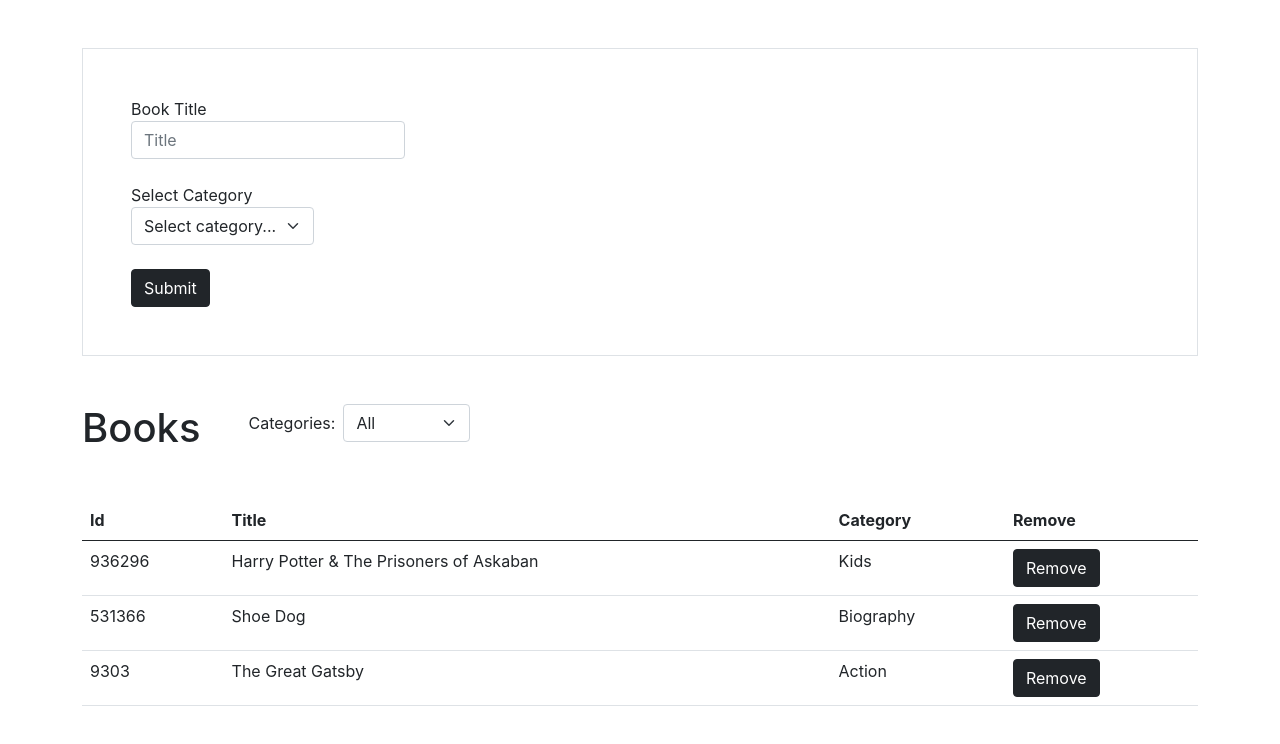
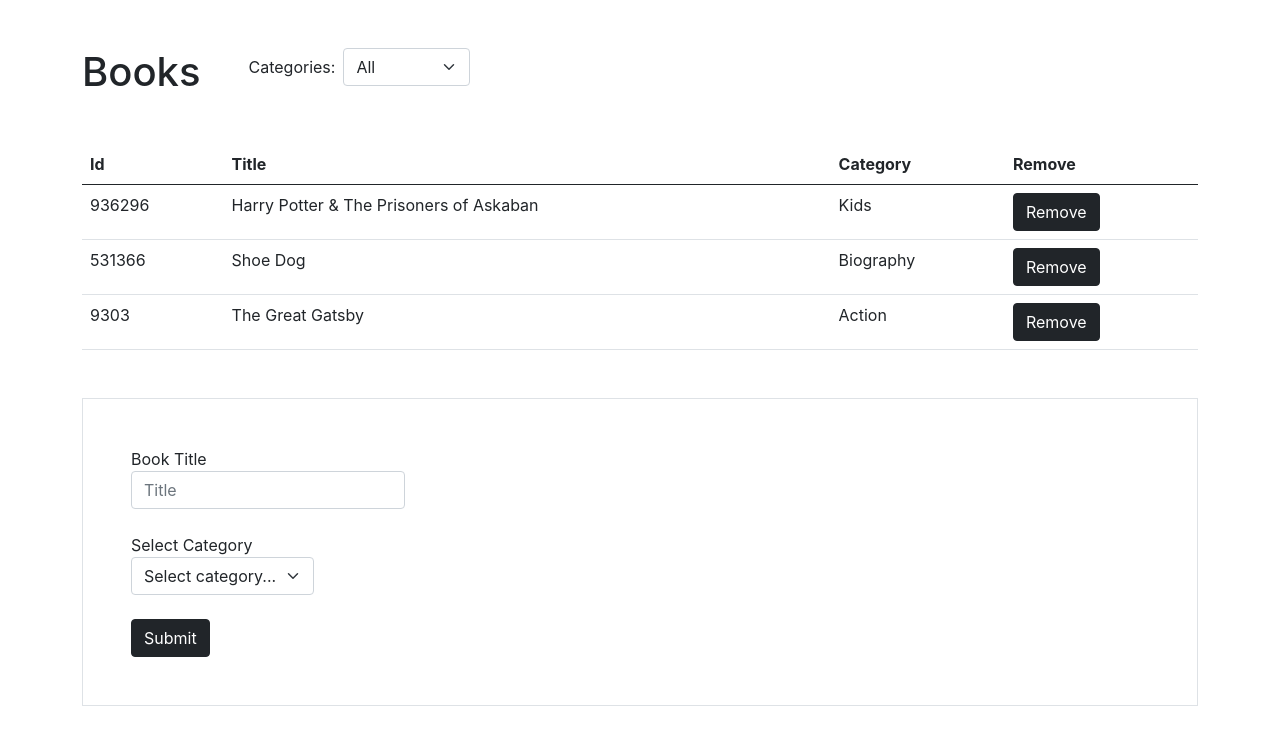
Before and after one commit to akshay-narkar/Bookstore, a React (Create React App) app: page / in a window 1280 px wide. Shown: the top 744 px of the page. Built offline with nearby package versions, Linux system fonts and the light colour scheme.

Commit message:
Change component render order

```diff
--- a/src/Components/App.js
+++ b/src/Components/App.js
@@ -3,9 +3,9 @@ import Bookslist from '../Containers/Bookslist';
 
 export default function App() {
   return (
-    <div className="container">
+    <div className="container main-app">
+      <Bookslist />
       <Booksform />
-      <Bookslist />
     </div>
   );
 }
```
